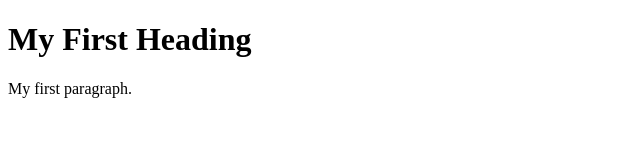
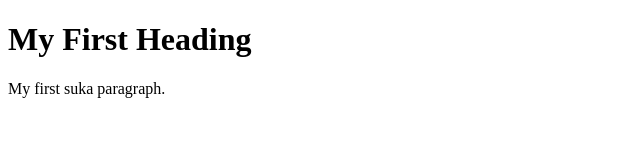
Before and after one commit to workmain/app-for-jenkins, a plain HTML site: page index.html in a window 1280 px wide. Shown: the full height of the page, 0-640 px from the left. Drawn offline with Linux system fonts and the light colour scheme.

Commit message:
new text

```diff
--- a/index.html
+++ b/index.html
@@ -4,7 +4,7 @@
 
 <h1>My First Heading</h1>
 
-<p>My first paragraph.</p>
+<p>My first suka paragraph.</p>
 
 </body>
 </html>
```
